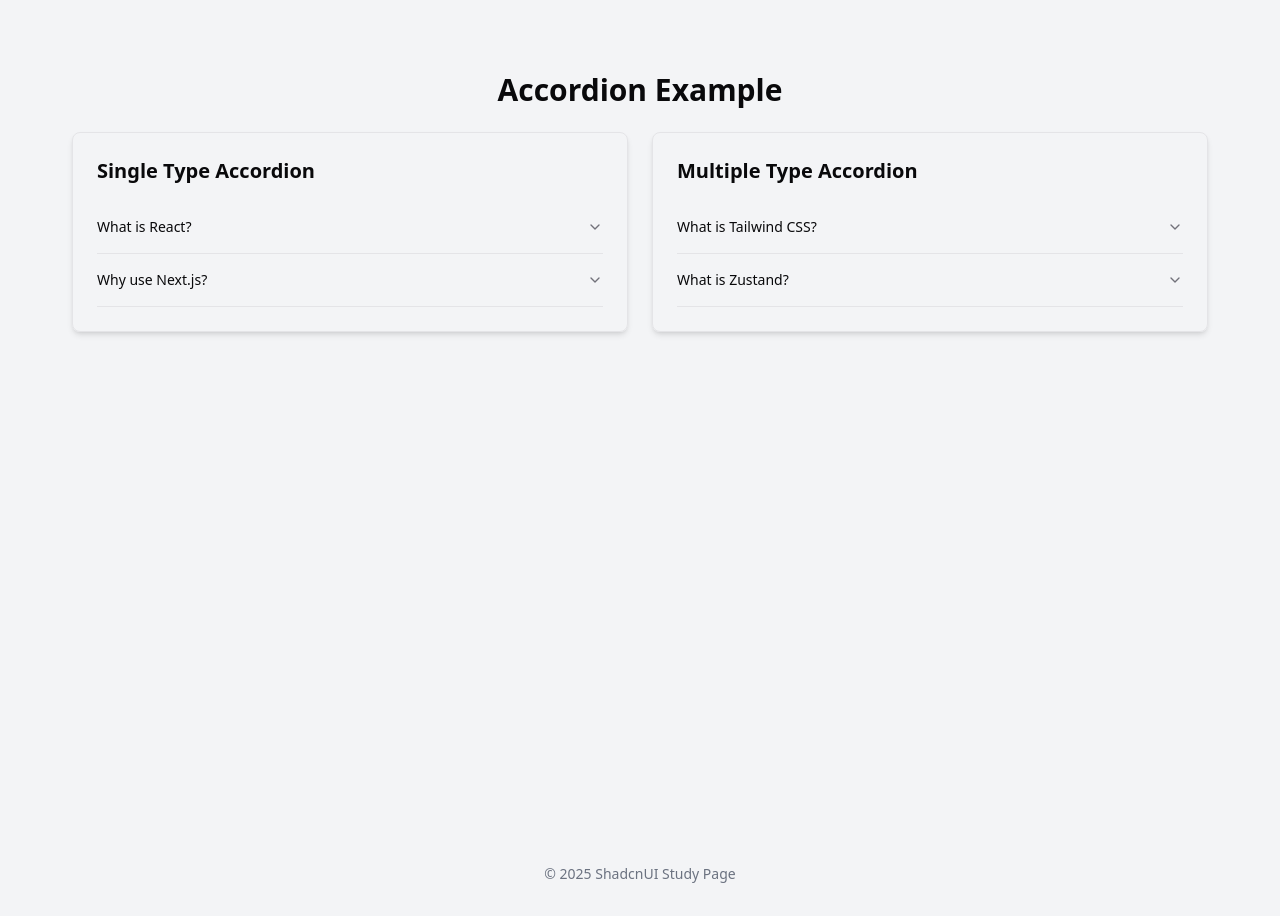
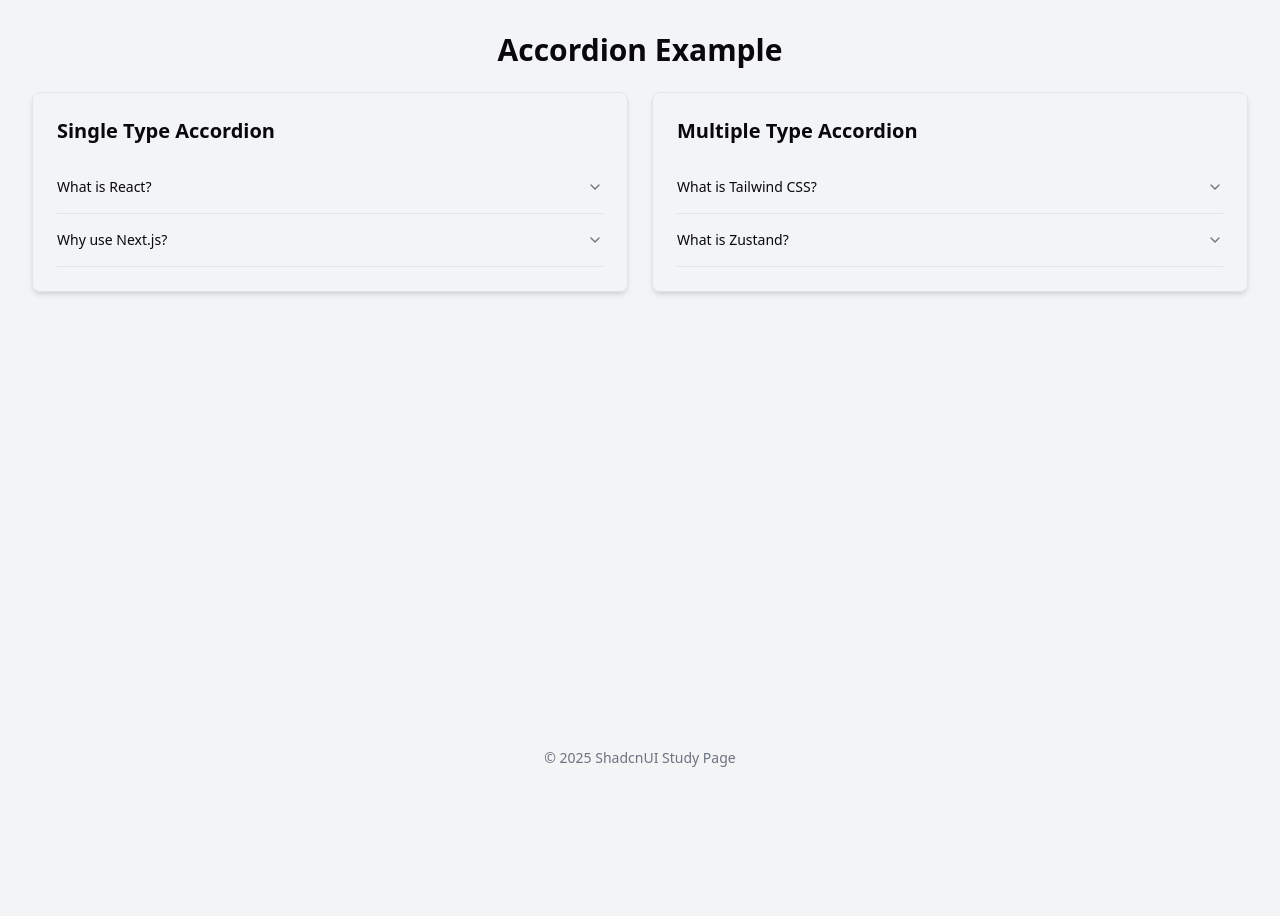
Before and after one commit to gibeom0218/shadcnUI, a Next.js app: page /AccordionPage in a window 1280 px wide. After the commit the page ends 800 px from the top, so only its background shows below. Built offline with nearby package versions, Linux system fonts and the light colour scheme.

Commit message:
refactor: 아코디언 페이지 리팩토링

```diff
--- /dev/null
+++ b/src/app/AccordionPage/_components/multi.tsx
@@ -0,0 +1,28 @@
+import {
+  Accordion,
+  AccordionContent,
+  AccordionItem,
+  AccordionTrigger,
+} from '@/components/ui/accordion';
+
+export const MultipleAccordion = () => {
+  return (
+    <div className="w-full rounded-lg border p-6 shadow-md">
+      <h2 className="mb-4 text-xl font-semibold">Multiple Type Accordion</h2>
+      <Accordion type="multiple">
+        <AccordionItem value="item-1">
+          <AccordionTrigger>What is Tailwind CSS?</AccordionTrigger>
+          <AccordionContent>
+            Tailwind CSS is a utility-first CSS framework.
+          </AccordionContent>
+        </AccordionItem>
+        <AccordionItem value="item-2">
+          <AccordionTrigger>What is Zustand?</AccordionTrigger>
+          <AccordionContent>
+            Zustand is a small, fast, and scalable state management library.
+          </AccordionContent>
+        </AccordionItem>
+      </Accordion>
+    </div>
+  );
+};
--- /dev/null
+++ b/src/app/AccordionPage/_components/single.tsx
@@ -0,0 +1,28 @@
+import {
+  Accordion,
+  AccordionContent,
+  AccordionItem,
+  AccordionTrigger,
+} from '@/components/ui/accordion';
+
+export const SingleAccordion = () => {
+  return (
+    <div className="w-full rounded-lg border p-6 shadow-md">
+      <h2 className="mb-4 text-xl font-semibold">Single Type Accordion</h2>
+      <Accordion type="single" collapsible>
+        <AccordionItem value="item-1">
+          <AccordionTrigger>What is React?</AccordionTrigger>
+          <AccordionContent>
+            React is a JavaScript library for building user interfaces.
+          </AccordionContent>
+        </AccordionItem>
+        <AccordionItem value="item-2">
+          <AccordionTrigger>Why use Next.js?</AccordionTrigger>
+          <AccordionContent>
+            Next.js enables server-side rendering and static site generation.
+          </AccordionContent>
+        </AccordionItem>
+      </Accordion>
+    </div>
+  );
+};
--- a/src/app/AccordionPage/page.tsx
+++ b/src/app/AccordionPage/page.tsx
@@ -1,63 +1,15 @@
-import {
-  Accordion,
-  AccordionContent,
-  AccordionItem,
-  AccordionTrigger,
-} from '@/components/ui/accordion';
-
-const SingleAccordion = () => {
-  return (
-    <div className="w-full rounded-lg border p-6 shadow-md">
-      <h2 className="mb-4 text-xl font-semibold">Single Type Accordion</h2>
-      <Accordion type="single" collapsible>
-        <AccordionItem value="item-1">
-          <AccordionTrigger>What is React?</AccordionTrigger>
-          <AccordionContent>
-            React is a JavaScript library for building user interfaces.
-          </AccordionContent>
-        </AccordionItem>
-        <AccordionItem value="item-2">
-          <AccordionTrigger>Why use Next.js?</AccordionTrigger>
-          <AccordionContent>
-            Next.js enables server-side rendering and static site generation.
-          </AccordionContent>
-        </AccordionItem>
-      </Accordion>
-    </div>
-  );
-};
-
-const MultipleAccordion = () => {
-  return (
-    <div className="w-full rounded-lg border p-6 shadow-md">
-      <h2 className="mb-4 text-xl font-semibold">Multiple Type Accordion</h2>
-      <Accordion type="multiple">
-        <AccordionItem value="item-1">
-          <AccordionTrigger>What is Tailwind CSS?</AccordionTrigger>
-          <AccordionContent>
-            Tailwind CSS is a utility-first CSS framework.
-          </AccordionContent>
-        </AccordionItem>
-        <AccordionItem value="item-2">
-          <AccordionTrigger>What is Zustand?</AccordionTrigger>
-          <AccordionContent>
-            Zustand is a small, fast, and scalable state management library.
-          </AccordionContent>
-        </AccordionItem>
-      </Accordion>
-    </div>
-  );
-};
+import { MultipleAccordion } from './_components/multi';
+import { SingleAccordion } from './_components/single';
 
 const AccordionPage = () => {
   return (
-    <div className="min-h-screen bg-gray-100 p-10">
+    <main className="flex-grow">
       <h1 className="mb-6 text-center text-3xl font-bold">Accordion Example</h1>
       <div className="grid grid-cols-2 gap-6">
         <SingleAccordion />
         <MultipleAccordion />
       </div>
-    </div>
+    </main>
   );
 };
 export default AccordionPage;
```
